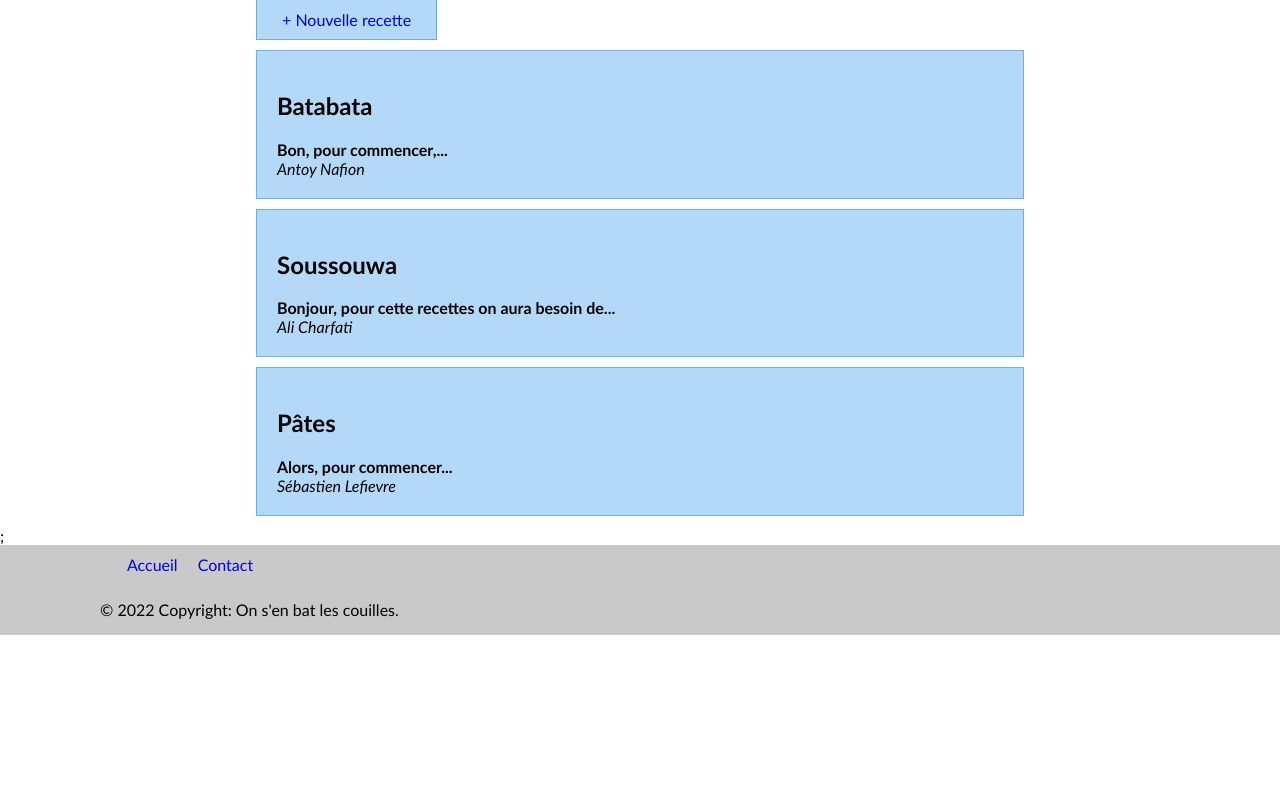
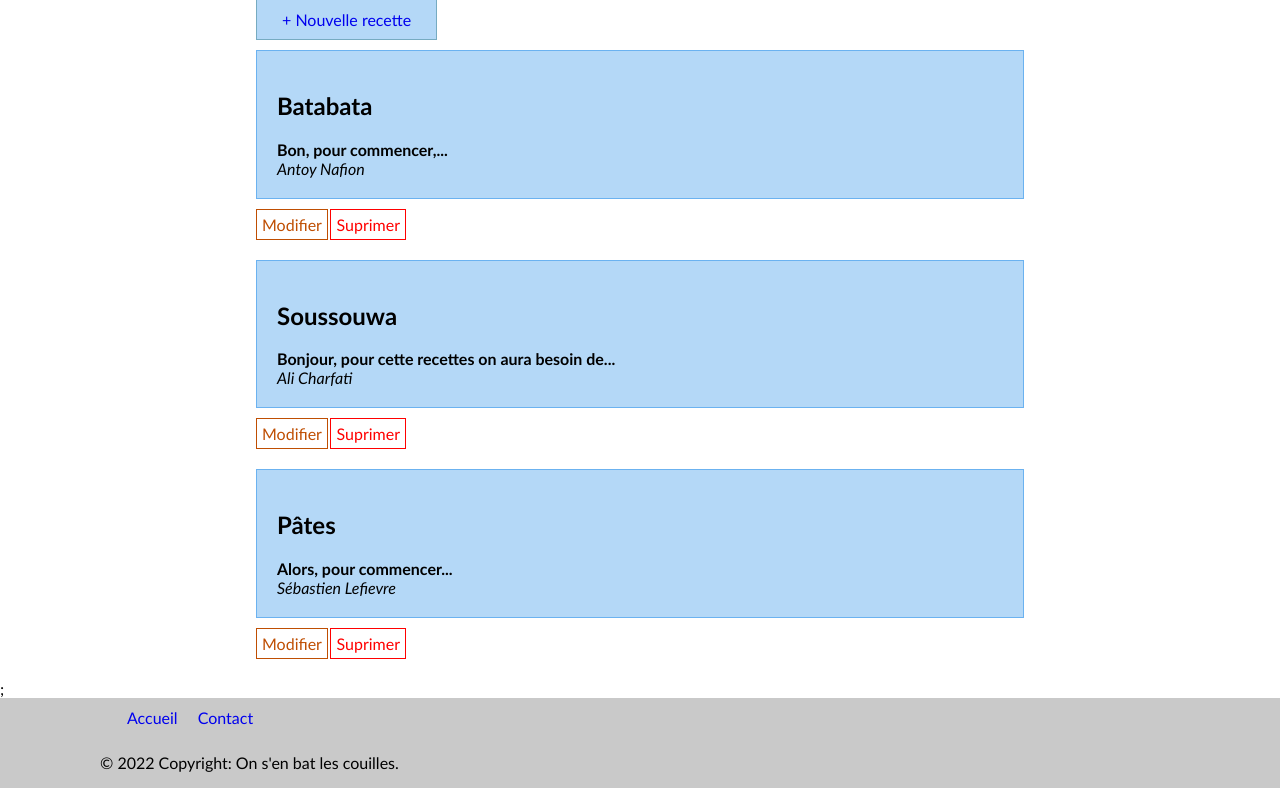
Before and after one commit to Naf976/Exos-PHP, a PHP site: page / in a window 1280 px wide. Shown: the part 289-1077 px from the top of the page. Before the commit the page ends 924 px from the top, so only its background shows below. Run offline with PHP 8.4, Linux system fonts and the light colour scheme; a user stored in the database is signed in; data comes from the database, SQL or seed files in the repository.

Commit message:
Ajout des boutton "Modifier" et "Supprimer" (sans affectation).

```diff
--- a/recette/index.php
+++ b/recette/index.php
@@ -39,8 +39,8 @@ session_start(); ?>
 
         echo '<p class="wrong">Nom d\'utilisateurs reçu : ';
         foreach ($utilisateurs as $utilisateur) {
-            echo $utilisateur['prenom'] .
-                ' ' . $utilisateur['nom'] . ', ';
+            echo htmlspecialchars($utilisateur['prenom'] .
+                ' ' . $utilisateur['nom'] . ', ');
         }
         echo '</p>';
 
@@ -57,17 +57,21 @@ session_start(); ?>
             }
         }
         if (isset($_SESSION['LOGED_USER'])) {
-            echo '<p class="right">vous êtes connecté ' . $_SESSION['LOGED_USER'] . '</br></p>';
+            echo '<p class="right">vous êtes connecté ' . htmlspecialchars($_SESSION['LOGED_USER']) . '</br></p>';
             echo '<a class="nouvelle_recette" href="ajoutRecette.php">+ Nouvelle recette</a>';
             foreach ($recettes as $recette) {
                 $autorisation = $recette['auth'];
                 if ($autorisation == 1) {
                     echo
                     '<div class="recette">' .
-                        '<h2 class="titre">' . $recette['titre'] . '</br>' . '</h2>' .
-                        '<strong class="recette">' . $recette['recette'] . '</br>' . '</strong>' .
-                        '<em class="nom">' . $recette['auteur'] . '</br>' . '</em>' .
-                        '</div>';
+                        '<h2 class="titre">' . htmlspecialchars($recette['titre'])  . '</br>' . '</h2>' .
+                        '<strong class="recette">' . htmlspecialchars($recette['recette']) . '</br>' . '</strong>' .
+                        '<em class="nom">' . htmlspecialchars($recette['auteur']) . '</br>' . '</em>' .
+                    '</div>
+                     <div class="action">
+                        <a class="modifier" href="Update_recette.php">Modifier</a>
+                        <a class="supprimer" href="Delete_recette.php">Suprimer</a>
+                    </div>';
                 }
             }
         } elseif (!isset($_COOKIE['LOGED_USER'])) {
--- a/recette/style.css
+++ b/recette/style.css
@@ -82,6 +82,22 @@ div.recette{
     text-decoration: none;
     cursor: pointer;
 }
+.action{
+    display: flex;
+    justify-content: space-between;
+    width: 150px;
+    margin-bottom: 20px;
+}
+.action .modifier, .action .supprimer{
+    display: inline-block;
+    text-decoration: none;
+    border: solid 1px;
+    padding: 5px;
+}
+.modifier{color: rgb(191, 78, 2);}
+.modifier:hover{background-color: rgb(246, 222, 207);}
+.supprimer{color: red;}
+.supprimer:hover{background-color: rgb(255, 209, 209);}
 /*      FOOTER      */
 footer{
     background-color: rgb(201, 201, 201);
```
Also changed, not shown: recette/Delete_recette.php (added, +17 -0 lines), recette/Update_recette.php (added, +17 -0 lines).
